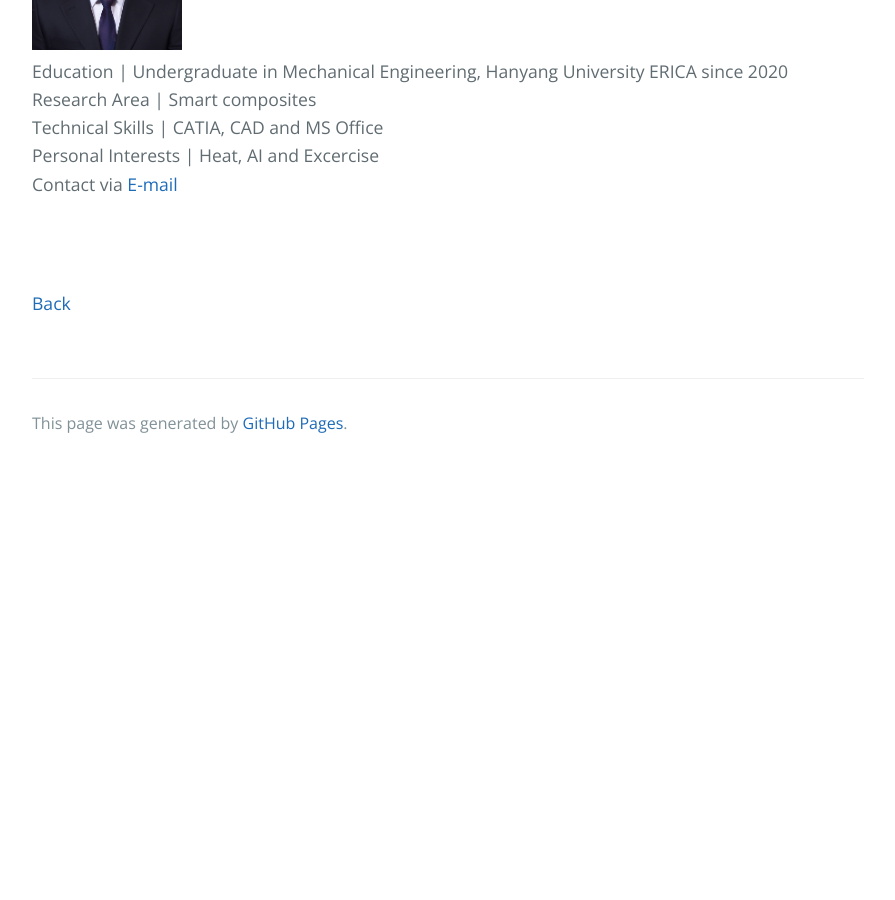
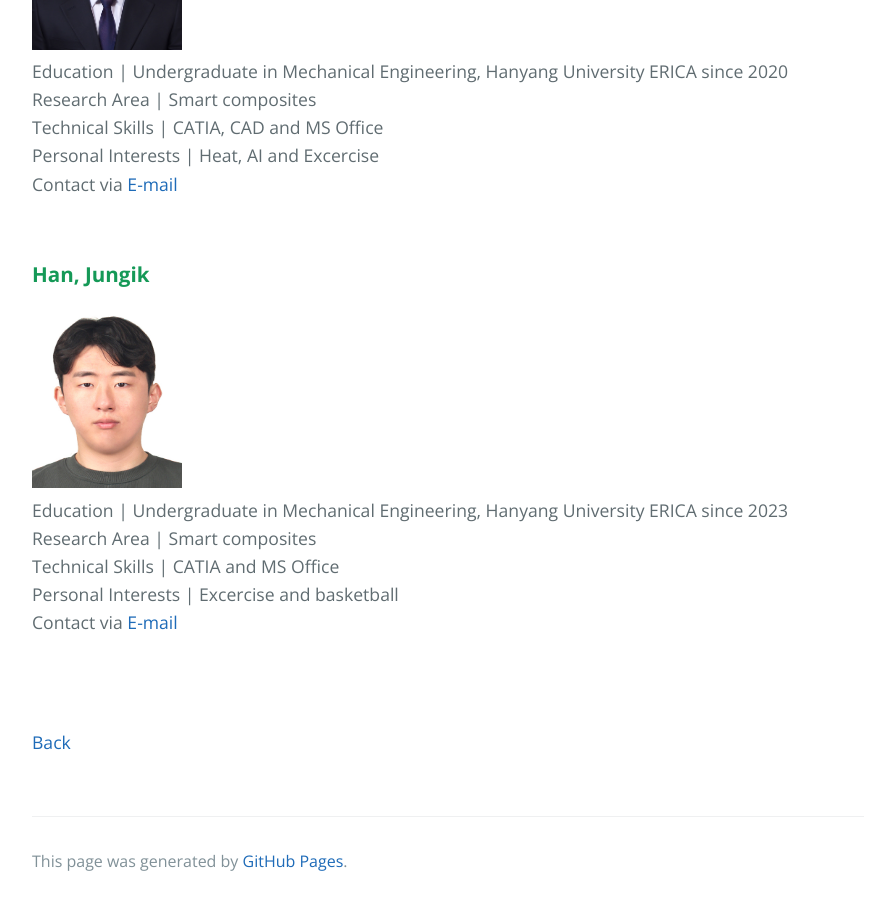
Before and after one commit to rhd1213/rhd1213.github.io, a Jekyll site: the page built from Members.md, in a window 1280 px wide and 900 px high, scrolled down 5150 px. Shown: the whole window, without its empty margins (192-1087 px from the left). Built offline with Jekyll 4.4.1, drawn with Linux system fonts in a browser that asks for light colours; our own code applies the rules of GitHub Pages for plain Markdown files; before the commit the page ends 5618 px from its top, so only the background shows below that.

Commit message:
Update Members.md

```diff
--- a/Members.md
+++ b/Members.md
@@ -120,6 +120,16 @@ Personal Interests | Heat, AI and Excercise <br>
 Contact via <a href="mailto:yellow5631@hanyang.ac.kr"> E-mail</a> <br>
 <br>
 
+
+### **Han, Jungik**
+<img src="assets/css/홈페이지사진_한정익.jpg" alt="Passport" width="150" height="180" > <br>
+Education | Undergraduate in Mechanical Engineering, Hanyang University ERICA since 2023 <br>
+Research Area | Smart composites <br>
+Technical Skills | CATIA and MS Office <br>
+Personal Interests | Excercise and basketball <br>
+Contact via <a href="mailto:jjii0228@hanyang.ac.kr"> E-mail</a> <br>
+<br>
+
 <br>
 
 [Back](./)
```
